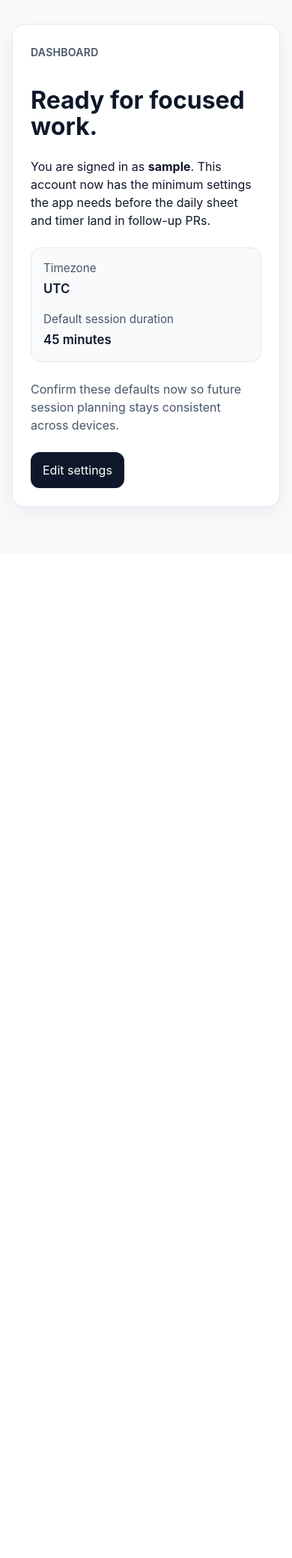
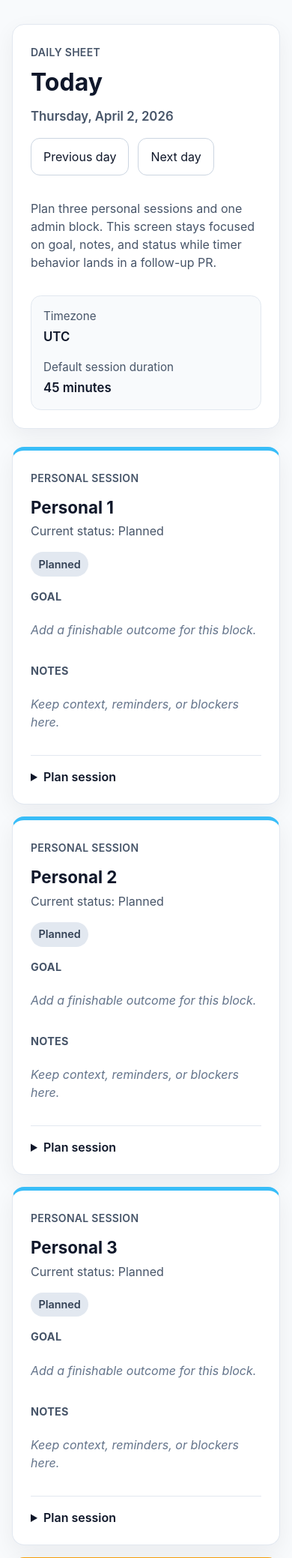
Before and after one commit to mathemage/deep-workflow, a Django app: page / in a window 390 px wide. Shown: the part 105-2183 px from the top of the page at 75% size. Before the commit the page ends 795 px from the top, so only its background shows below. Run offline with Django 5.2, Linux system fonts and the light colour scheme; the visitor is signed in with stand-in values (Sample User, id 1); data comes from the database, SQL or seed files in the repository.

Commit message:
feat(sheet): Build responsive daily sheet UI #16
Co-authored-by: Copilot <223556219+Copilot@users.noreply.github.com>

```diff
--- a/core/forms.py
+++ b/core/forms.py
@@ -2,7 +2,7 @@ from zoneinfo import available_timezones
 
 from django import forms
 
-from .models import UserPreferences, validate_timezone_name
+from .models import UserPreferences, WorkSession, validate_timezone_name
 
 TIMEZONE_OPTIONS = tuple(sorted(available_timezones()))
 
@@ -42,3 +42,27 @@ class UserPreferencesForm(forms.ModelForm):
         value = self.cleaned_data["timezone"].strip()
         validate_timezone_name(value)
         return value
+
+
+class WorkSessionUpdateForm(forms.ModelForm):
+    class Meta:
+        model = WorkSession
+        fields = ("goal", "notes", "status")
+        help_texts = {
+            "goal": "Keep it concrete and finishable.",
+            "notes": "Optional context, blockers, or follow-up notes.",
+            "status": (
+                "Reflect whether the session is planned, active, completed, or skipped."
+            ),
+        }
+        widgets = {
+            "goal": forms.TextInput(
+                attrs={"placeholder": "What would make this session feel complete?"}
+            ),
+            "notes": forms.Textarea(
+                attrs={
+                    "placeholder": "Capture context, reminders, or next steps.",
+                    "rows": 4,
+                }
+            ),
+        }
--- a/core/views.py
+++ b/core/views.py
@@ -1,11 +1,15 @@
+from datetime import date, timedelta
+
 from django.contrib import messages
 from django.contrib.auth.decorators import login_required
 from django.contrib.auth.views import LoginView
-from django.http import HttpRequest, HttpResponse, JsonResponse
-from django.shortcuts import redirect, render
+from django.http import Http404, HttpRequest, HttpResponse, JsonResponse
+from django.shortcuts import get_object_or_404, redirect, render
+from django.urls import reverse
+from django.utils import timezone
 
-from .forms import UserPreferencesForm
-from .models import UserPreferences
+from .forms import UserPreferencesForm, WorkSessionUpdateForm
+from .models import DailySheet, UserPreferences, WorkSession
 
 
 class DeepWorkflowLoginView(LoginView):
@@ -13,10 +17,103 @@ class DeepWorkflowLoginView(LoginView):
     redirect_authenticated_user = True
 
 
+def resolve_sheet_date(request: HttpRequest) -> date:
+    raw_date = request.GET.get("date")
+
+    if not raw_date:
+        return timezone.localdate()
+
+    try:
+        return date.fromisoformat(raw_date)
+    except ValueError as exc:
+        raise Http404("Invalid daily sheet date.") from exc
+
+
+def get_daily_sheet(user, sheet_date: date) -> tuple[DailySheet, list[WorkSession]]:
+    sheet, _ = DailySheet.objects.get_or_create(user=user, sheet_date=sheet_date)
+    sessions = list(sheet.work_sessions.order_by("slot"))
+    return sheet, sessions
+
+
+def build_session_cards(
+    sessions: list[WorkSession],
+    *,
+    bound_form: WorkSessionUpdateForm | None = None,
+) -> list[dict[str, object]]:
+    session_cards = []
+
+    for session in sessions:
+        prefix = f"session-{session.pk}"
+        form = (
+            bound_form
+            if bound_form is not None and bound_form.instance.pk == session.pk
+            else WorkSessionUpdateForm(instance=session, prefix=prefix)
+        )
+        session_cards.append({"session": session, "form": form})
+
+    return session_cards
+
+
+def build_home_context(
+    user,
+    preferences: UserPreferences,
+    sheet_date: date,
+    *,
+    bound_form: WorkSessionUpdateForm | None = None,
+) -> dict[str, object]:
+    sheet, sessions = get_daily_sheet(user, sheet_date)
+    today = timezone.localdate()
+
+    return {
+        "preferences": preferences,
+        "sheet": sheet,
+        "selected_date": sheet.sheet_date,
+        "previous_date": sheet.sheet_date - timedelta(days=1),
+        "next_date": sheet.sheet_date + timedelta(days=1),
+        "is_today": sheet.sheet_date == today,
+        "session_cards": build_session_cards(sessions, bound_form=bound_form),
+    }
+
+
 @login_required
 def home(request: HttpRequest) -> HttpResponse:
     preferences = UserPreferences.for_user(request.user)
-    return render(request, "core/home.html", {"preferences": preferences})
+
+    if request.method == "POST":
+        try:
+            session_id = int(request.POST["session_id"])
+        except (KeyError, ValueError) as exc:
+            raise Http404("Session not found.") from exc
+
+        session = get_object_or_404(
+            WorkSession.objects.select_related("daily_sheet"),
+            pk=session_id,
+            daily_sheet__user=request.user,
+        )
+        form = WorkSessionUpdateForm(
+            request.POST,
+            instance=session,
+            prefix=f"session-{session.pk}",
+        )
+
+        if form.is_valid():
+            form.save()
+            messages.success(request, f"{session.get_slot_display()} saved.")
+            return redirect(
+                f"{reverse('home')}?date={session.daily_sheet.sheet_date.isoformat()}"
+                f"#session-{session.slot}"
+            )
+
+        context = build_home_context(
+            request.user,
+            preferences,
+            session.daily_sheet.sheet_date,
+            bound_form=form,
+        )
+        return render(request, "core/home.html", context)
+
+    context = build_home_context(request.user, preferences, resolve_sheet_date(request))
+    return render(request, "core/home.html", context)
 
 
 @login_required
--- a/static/css/app.css
+++ b/static/css/app.css
@@ -51,7 +51,7 @@ body {
 }
 
 .site-main {
-  max-width: 48rem;
+  max-width: 64rem;
   margin: 0 auto;
   padding: 2rem 1.5rem 3rem;
 }
@@ -108,12 +108,14 @@ label {
 }
 
 input,
+textarea,
 select,
 button {
   font: inherit;
 }
 
 input,
+textarea,
 select {
   width: 100%;
   box-sizing: border-box;
@@ -125,6 +127,7 @@ select {
 }
 
 input:focus,
+textarea:focus,
 select:focus,
 button:focus {
   outline: 2px solid #93c5fd;
@@ -203,6 +206,16 @@ button:focus {
   background: #1e293b;
 }
 
+.button-secondary {
+  border: 1px solid #cbd5e1;
+  background: #ffffff;
+  color: #0f172a;
+}
+
+.button-secondary:hover {
+  background: #f8fafc;
+}
+
 .button-link {
   padding: 0;
   border: 0;
@@ -235,6 +248,151 @@ button:focus {
   font-weight: 600;
 }
 
+.sheet-layout {
+  display: grid;
+  gap: 1.5rem;
+}
+
+.sheet-header {
+  display: grid;
+  gap: 1rem;
+}
+
+.sheet-header-top {
+  display: flex;
+  align-items: flex-start;
+  justify-content: space-between;
+  gap: 1rem;
+  flex-wrap: wrap;
+}
+
+.sheet-date {
+  margin: 0;
+  color: #475569;
+  font-size: 1.05rem;
+  font-weight: 600;
+}
+
+.sheet-nav {
+  display: flex;
+  align-items: center;
+  gap: 0.75rem;
+  flex-wrap: wrap;
+}
+
+.sheet-grid {
+  display: grid;
+  gap: 1rem;
+  grid-template-columns: repeat(auto-fit, minmax(18rem, 1fr));
+}
+
+.session-card {
+  display: grid;
+  gap: 1rem;
+}
+
+.session-card-personal {
+  border-top: 0.35rem solid #38bdf8;
+}
+
+.session-card-admin {
+  border-top: 0.35rem solid #f59e0b;
+}
+
+.session-card-header {
+  display: flex;
+  align-items: flex-start;
+  justify-content: space-between;
+  gap: 1rem;
+}
+
+.session-card-header h2,
+.session-section h3 {
+  margin: 0;
+}
+
+.session-card-header h2 {
+  margin-top: 0.25rem;
+  font-size: 1.4rem;
+  line-height: 1.2;
+}
+
+.session-meta {
+  margin: 0.35rem 0 0;
+  color: #475569;
+}
+
+.status-badge {
+  display: inline-flex;
+  align-items: center;
+  justify-content: center;
+  padding: 0.35rem 0.65rem;
+  border-radius: 999px;
+  font-size: 0.9rem;
+  font-weight: 600;
+  white-space: nowrap;
+}
+
+.status-badge-planned {
+  background: #e2e8f0;
+  color: #334155;
+}
+
+.status-badge-active {
+  background: #dbeafe;
+  color: #1d4ed8;
+}
+
+.status-badge-completed {
+  background: #dcfce7;
+  color: #166534;
+}
+
+.status-badge-skipped {
+  background: #fee2e2;
+  color: #b91c1c;
+}
+
+.session-summary {
+  display: grid;
+  gap: 1rem;
+}
+
+.session-section {
+  display: grid;
+  gap: 0.35rem;
+}
+
+.session-section h3 {
+  color: #475569;
+  font-size: 0.9rem;
+  letter-spacing: 0.02em;
+  text-transform: uppercase;
+}
+
+.empty-copy {
+  color: #64748b;
+  font-style: italic;
+}
+
+.text-block {
+  white-space: pre-wrap;
+}
+
+.session-editor {
+  padding-top: 1rem;
+  border-top: 1px solid #e2e8f0;
+}
+
+.session-editor summary {
+  cursor: pointer;
+  font-weight: 600;
+}
+
+.session-editor[open] summary {
+  margin-bottom: 1rem;
+}
+
 @media (max-width: 640px) {
   .site-header {
     padding-inline: 1rem;
@@ -248,4 +406,8 @@ button:focus {
     align-items: flex-start;
     flex-direction: column;
   }
+
+  .session-card-header {
+    flex-direction: column;
+  }
 }
--- a/templates/core/home.html
+++ b/templates/core/home.html
@@ -1,15 +1,32 @@
 {% extends "base.html" %}
 
-{% block title %}Dashboard | deep-workflow{% endblock title %}
+{% block title %}Daily sheet | deep-workflow{% endblock title %}
 
 {% block content %}
-  <section class="card stack-large">
-    <span class="eyebrow">Dashboard</span>
-    <h1>Ready for focused work.</h1>
-    <p>
-      You are signed in as <strong>{{ request.user.get_username }}</strong>. This
-      account now has the minimum settings the app needs before the daily sheet
-      and timer land in follow-up PRs.
+  <section class="sheet-layout">
+    <div class="card sheet-header">
+      <div class="sheet-header-top">
+        <div class="sheet-heading">
+          <span class="eyebrow">Daily sheet</span>
+          <h1>{% if is_today %}Today{% else %}{{ selected_date|date:"l, F j" }}{% endif %}</h1>
+          <p class="sheet-date">{{ selected_date|date:"l, F j, Y" }}</p>
+        </div>
+        <div class="sheet-nav" aria-label="Day navigation">
+          <a class="button button-secondary" href="{% url 'home' %}?date={{ previous_date|date:'Y-m-d' }}">
+            Previous day
+          </a>
+          {% if not is_today %}
+            <a class="button button-secondary" href="{% url 'home' %}">Today</a>
+          {% endif %}
+          <a class="button button-secondary" href="{% url 'home' %}?date={{ next_date|date:'Y-m-d' }}">
+            Next day
+          </a>
+        </div>
+      </div>
+      <p class="muted">
+        Plan three personal sessions and one admin block. This screen stays
+        focused on goal, notes, and status while timer behavior lands in a
+        follow-up PR.
       </p>
       <dl class="details">
         <div>
@@ -21,12 +38,71 @@
           <dd>{{ preferences.default_session_duration_minutes }} minutes</dd>
         </div>
       </dl>
-    <p class="muted">
-      Confirm these defaults now so future session planning stays consistent
-      across devices.
-    </p>
+    </div>
+
+    <div class="sheet-grid">
+      {% for card in session_cards %}
+        {% with session=card.session form=card.form %}
+          <article id="session-{{ session.slot }}" class="card session-card session-card-{{ session.category }}">
+            <div class="session-card-header">
+              <div>
+                <span class="eyebrow">{{ session.get_category_display }} session</span>
+                <h2>{{ session.get_slot_display }}</h2>
+                <p class="session-meta">Current status: {{ session.get_status_display }}</p>
+              </div>
+              <span class="status-badge status-badge-{{ session.status }}">{{ session.get_status_display }}</span>
+            </div>
+
+            <div class="session-summary">
+              <section class="session-section">
+                <h3>Goal</h3>
+                {% if session.goal %}
+                  <p>{{ session.goal }}</p>
+                {% else %}
+                  <p class="empty-copy">Add a finishable outcome for this block.</p>
+                {% endif %}
+              </section>
+
+              <section class="session-section">
+                <h3>Notes</h3>
+                {% if session.notes %}
+                  <p class="text-block">{{ session.notes }}</p>
+                {% else %}
+                  <p class="empty-copy">Keep context, reminders, or blockers here.</p>
+                {% endif %}
+              </section>
+            </div>
+
+            <details class="session-editor"{% if form.errors %} open{% endif %}>
+              <summary>{% if session.goal or session.notes %}Edit session{% else %}Plan session{% endif %}</summary>
+              <form method="post" action="{% url 'home' %}?date={{ selected_date|date:'Y-m-d' }}" class="stack-large">
+                {% csrf_token %}
+                <input type="hidden" name="session_id" value="{{ session.pk }}">
+                {% if form.non_field_errors %}
+                  <div class="message message-error">
+                    {{ form.non_field_errors }}
+                  </div>
+                {% endif %}
+                {% for field in form %}
+                  <div class="field">
+                    <label for="{{ field.id_for_label }}">{{ field.label }}</label>
+                    {{ field }}
+                    {% if field.help_text %}
+                      <p class="help">{{ field.help_text }}</p>
+                    {% endif %}
+                    {% for error in field.errors %}
+                      <p class="error">{{ error }}</p>
+                    {% endfor %}
+                  </div>
+                {% endfor %}
                 <div class="actions">
-      <a class="button" href="{% url 'preferences' %}">Edit settings</a>
+                  <button type="submit" class="button">Save {{ session.get_slot_display }}</button>
+                </div>
+              </form>
+            </details>
+          </article>
+        {% endwith %}
+      {% endfor %}
     </div>
   </section>
 {% endblock content %}
```
Also changed, not shown: core/tests/test_daily_sheet_views.py (added, +139 -0 lines), README.md. Lines whose indentation alone changed are shown as unchanged.
